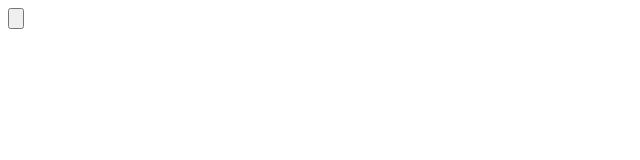
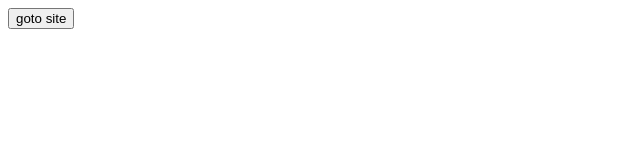
Before and after one commit to snehalshelar/snehalshelar.github.io, a plain HTML site: page index.html in a window 1280 px wide. Shown: the whole page, without its empty margins (0-640 px from the left). Drawn offline with Linux system fonts and the light colour scheme.

Commit message:
Update index.html

```diff
--- a/index.html
+++ b/index.html
@@ -2,6 +2,6 @@
   <head><title>MEDMARKET</title></head>
   <body>
 
-    <input type="button" name="click"/>
+    <input type="button" name="click" value="goto site"/>
     </body>
     </html>
```
